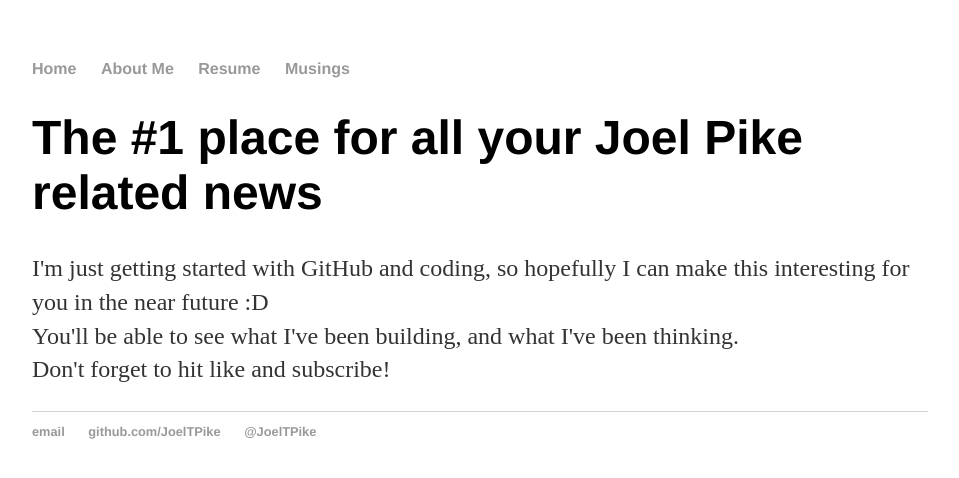
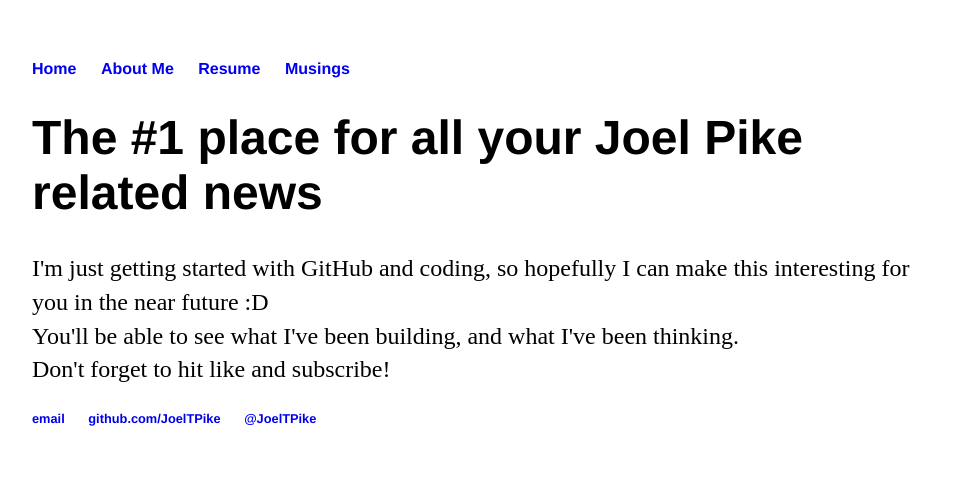
Before and after one commit to JoelTPike/joeltpike.github.io, a Jekyll site: the page built from index.html, in a window 1280 px wide. Shown: the top 478 px of the page, without its empty margins (160-1119 px from the left). Built offline with Jekyll 4.4.1, drawn with Linux system fonts in a browser that asks for light colours.

Commit message:
Update main.css

```diff
--- a/css/main.css
+++ b/css/main.css
@@ -14,7 +14,7 @@ nav ul li, footer ul li {
 }
 a {
     text-decoration: none;
-    color: #999;
+    color: 0%, 57%, 84%, 13%;
 }
 a:hover {
     text-decoration: underline;
@@ -26,10 +26,10 @@ h1 {
 p {
     font-size: 1.5em;
     line-height: 1.4em;
-    color: #333;
+    color: 82%, 69%, 0%, 59%;
 }
 footer {
-    border-top: 1px solid #d5d5d5;
+    border-top: 1px solid 0%, 57%, 84%, 13%;
     font-size: .8em;
 }
 
```
